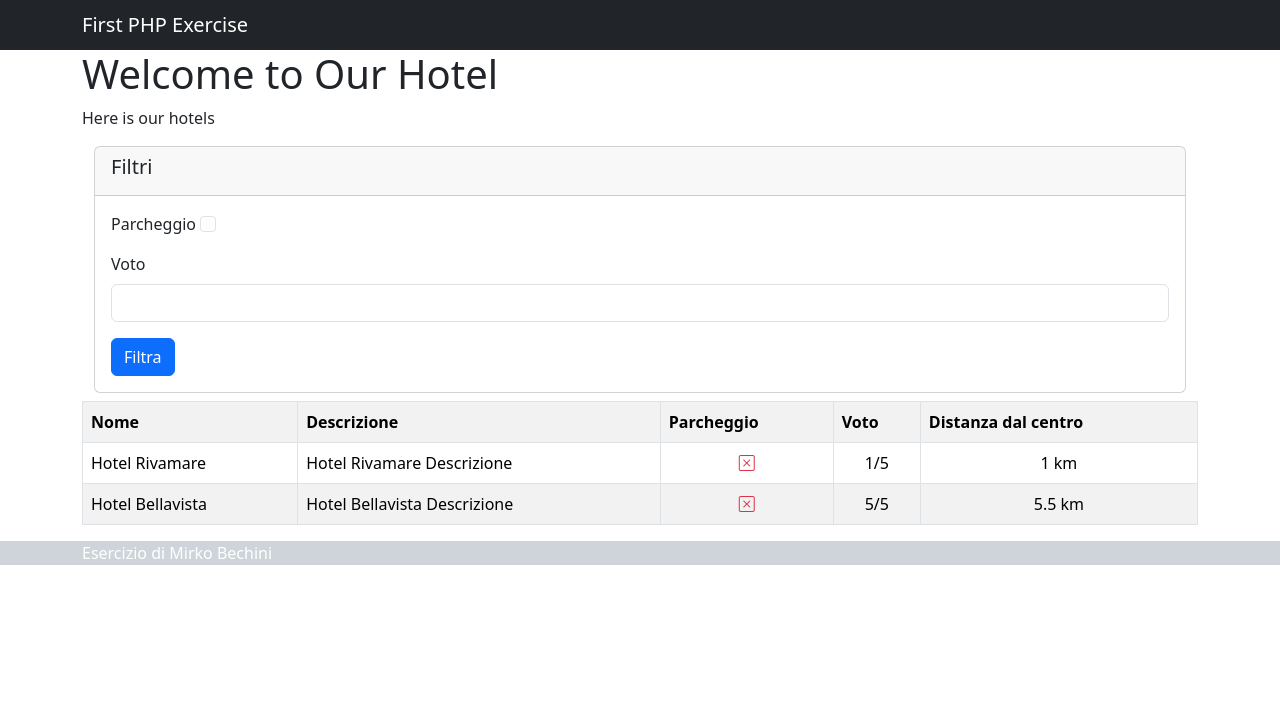
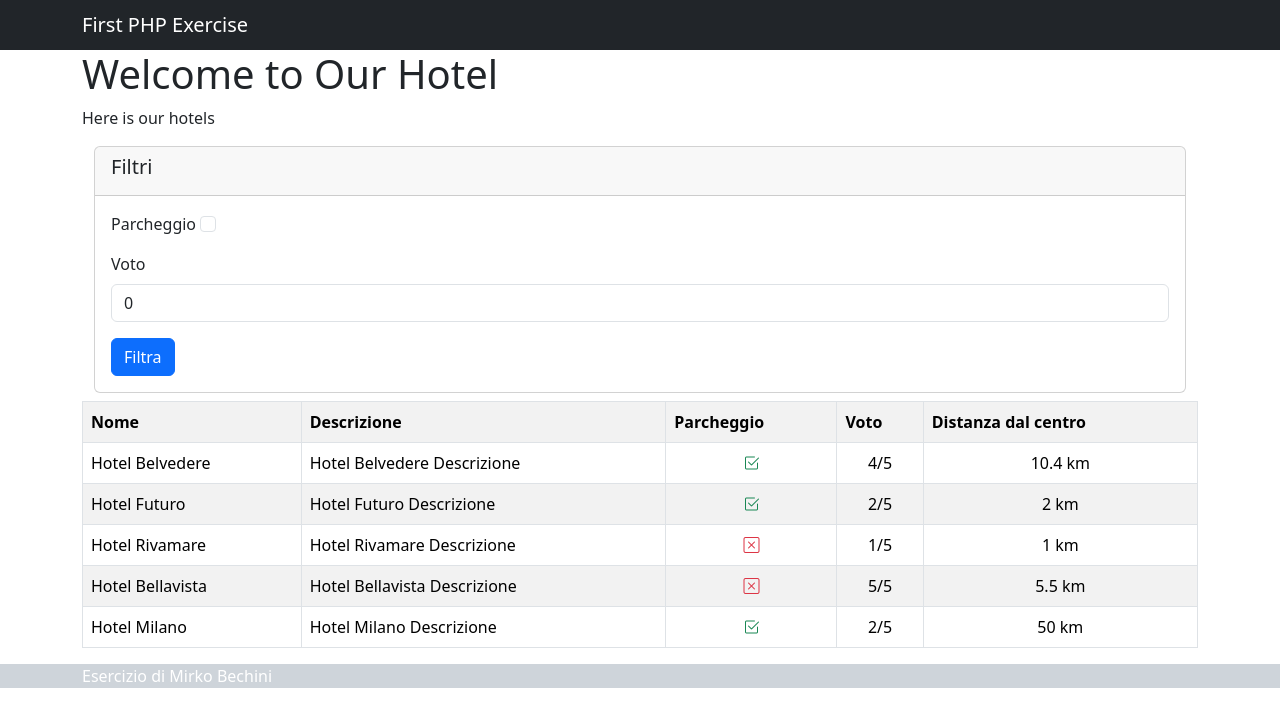
Before and after one commit to mirkobechini/php-hotel, a PHP site: page / in a window 1280 px wide. Shown: the top 727 px of the page. Run offline with PHP 8.4, Linux system fonts and the light colour scheme.

Commit message:
Correction: Better implementation of filters Added check on vote filter

```diff
--- a/index.php
+++ b/index.php
@@ -1,8 +1,16 @@
 <!-- Array -->
 <?php
 
-$voteFilter= isset($_GET["vote"])? $_GET["vote"] : null;
-$parkFilter= isset($_GET["parking"]);
+$voteFilter= 0;
+$parkFilter = false;
+
+if(isset($_GET["vote"]) && (0 < $_GET["vote"] && $_GET["vote"] <= 5 ) && is_numeric($_GET["vote"])){
+    $voteFilter = $_GET["vote"];
+}
+
+if(isset($_GET["parking"]) && $_GET["parking"]== "on"){
+    $parkFilter = true;
+}
 
    $hotels = [
 
@@ -43,18 +51,6 @@ $parkFilter= isset($_GET["parking"]);
         ],
 
     ];
-
-    function filterByVote($hotel){
-        global $voteFilter;
-        return $hotel["vote"] >= $voteFilter;
-    }
-
-    function filterByPark($hotel){
-        global $parkFilter;
-        return $hotel["parking"] == $parkFilter;
-    }
-   $votedHotels = array_filter($hotels, "filterByVote");
-   $filteredHotels = array_filter($votedHotels, "filterByPark");
 
 
 ?>
@@ -108,7 +104,7 @@ $parkFilter= isset($_GET["parking"]);
                             </div>
                             <div class="mb-3">
                                 <label for="vote" class="form-label">Voto</label>
-                                <input type="number" class="form-control" name="vote" width ="20px" value=<?php echo $voteFilter?>>
+                                <input type="number" class="form-control" name="vote" id="name" min="1" max="5" width ="20px" value=<?php echo $voteFilter?>>
                             </div>
 
                             <button type="submit" class="btn btn-primary">Filtra</button>
@@ -127,8 +123,17 @@ $parkFilter= isset($_GET["parking"]);
                     <th>Distanza dal centro</th>
                 </tr>
                 <?php
-                    foreach($filteredHotels as $hotel){
-                        echo "<tr>";
+                    foreach($hotels as $hotel){
+                        if($parkFilter && !$hotel["parking"]){
+                            continue;
+                        }
+
+                        if($voteFilter > $hotel["vote"]){
+                            continue;
+                        }
+                    ?>
+                        <tr>
+                            <?php
                                 foreach($hotel as $key => $value){
                                     echo ($key != "name" && $key != "description")? "<td class= \"text-center\">": "<td>";
                                     if($key == "parking"){
@@ -140,9 +145,13 @@ $parkFilter= isset($_GET["parking"]);
                                     }else{
                                         echo $value;
                                     }
-                            echo "</td>";
+                                    ?>
+                                    </td>
+                                    <?php
                                 }
-                        echo "</tr>";
+                            ?>
+                        </tr>
+                    <?php
                     }
                 ?>
             </table>
```
Lines whose indentation alone changed are shown as unchanged.
